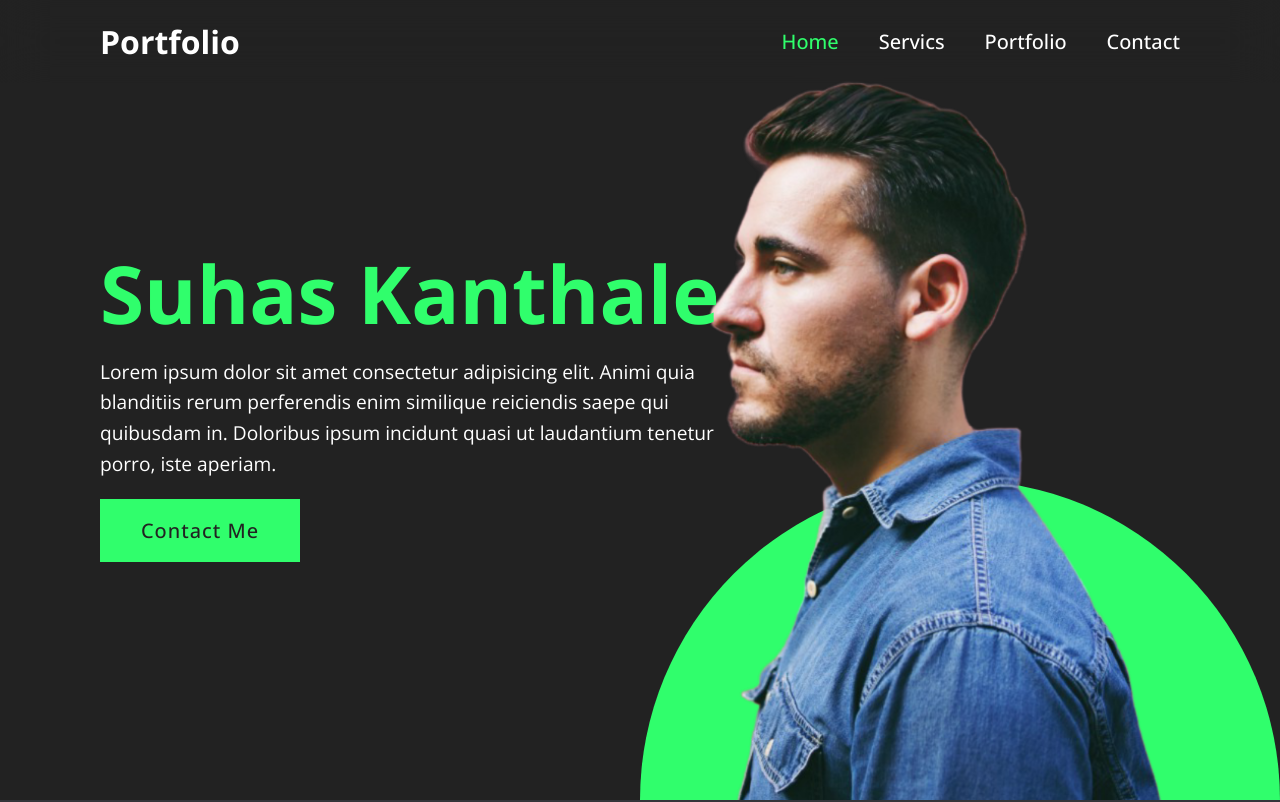
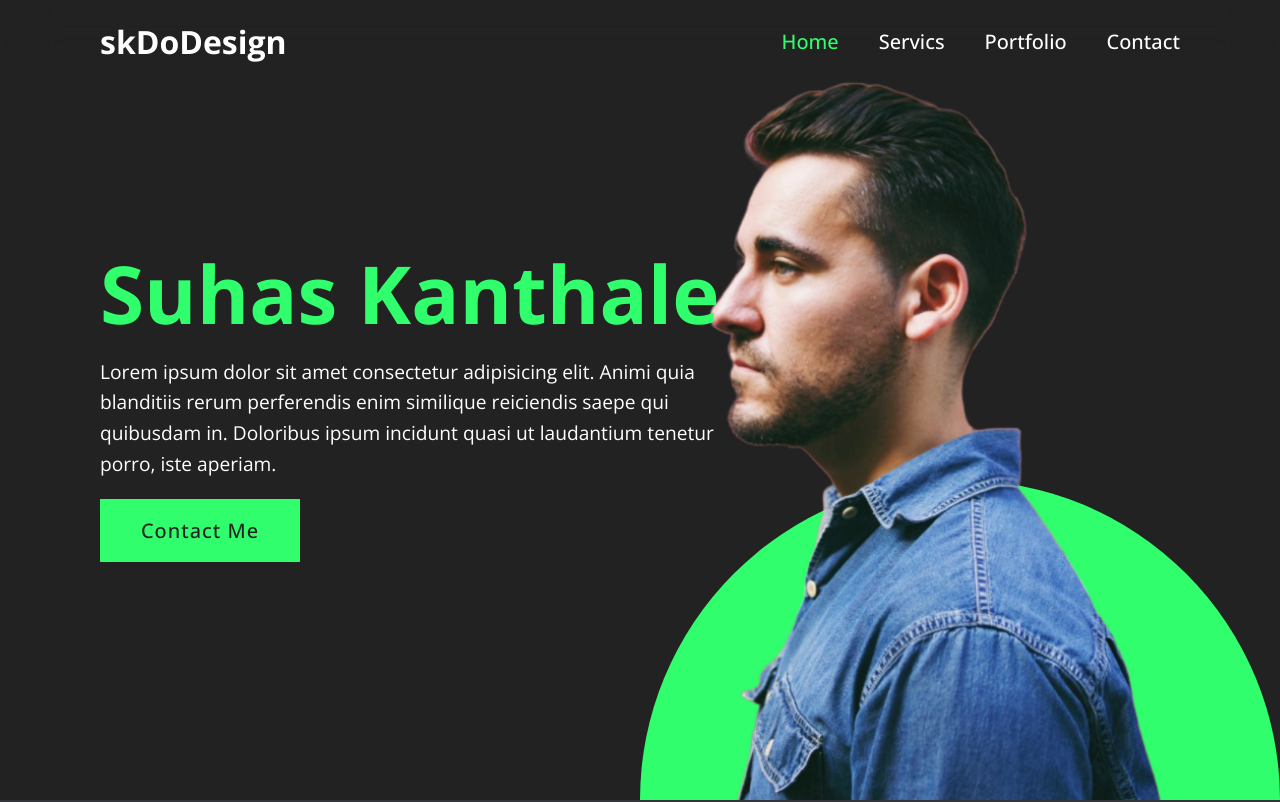
Before and after one commit to IMxSuhasTheBoy/WebDevLearning, a plain HTML site: page Portfolio-SuhasKanthale2/index.html in a window 1280 px wide. Shown: the top 802 px of the page. Drawn offline with nearby package versions, Linux system fonts and the light colour scheme.

Commit message:
Update index.html

```diff
--- a/Portfolio-SuhasKanthale2/index.html
+++ b/Portfolio-SuhasKanthale2/index.html
@@ -8,7 +8,7 @@
   </head>
   <body>
     <header>
-      <a href="#" class="logo"> Portfolio </a>
+      <a href="#" class="logo"> skDoDesign </a>
       <div class="menuToggle">
         <ul class="nav">
           <li class="active"><a href="#home">Home</a></li>
@@ -58,9 +58,11 @@
           <h3>Image Optimization</h3>
         </div>
       </div>
+<!--common styling for button in all 3 section -->
       <div class="center">
         <a href="#" class="btn">Hire Me</a>
       </div>
+<!--_____________________________________-->
     </section>
     <section id="portfolio">
       <div class="secText">
@@ -91,9 +93,11 @@
           <img src="./img/img6.jpg" alt="" />
         </div>
       </div>
+      <!--common styling for button in all 3 section -->
       <div class="center">
         <a href="#" class="btn">View More</a>
       </div>
+      <!--_____________________________________-->
     </section>
     <section id="contact">
       <div class="secText">
@@ -116,6 +120,7 @@
         <a href="#"><ion-icon name="logo-github"></ion-icon>GitHub</a>
       </div>
       <footer>
+        <!--common styling for button in all 3 section -->
         <div class="center">
           <p class="copyrights">
             Copyright &copy; 2023
@@ -125,6 +130,7 @@
             ></a>
           </p>
         </div>
+        <!--_____________________________________-->
       </footer>
     </section>
     <script
```
